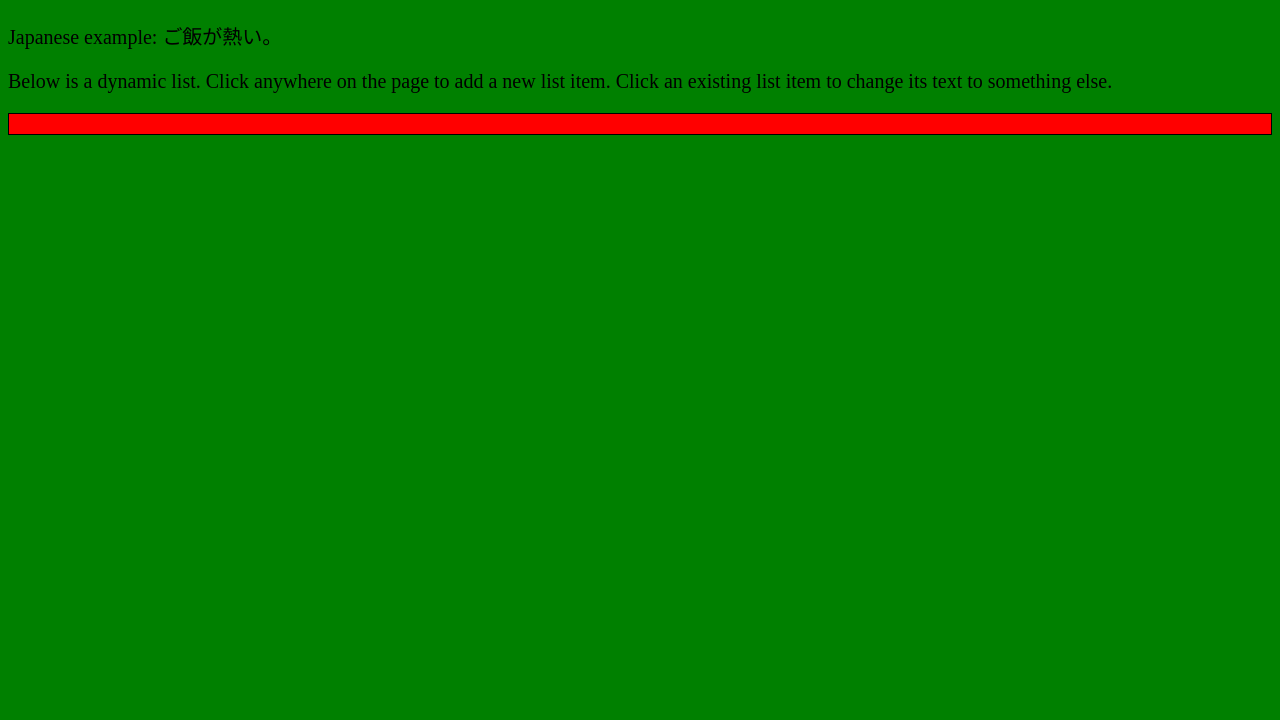
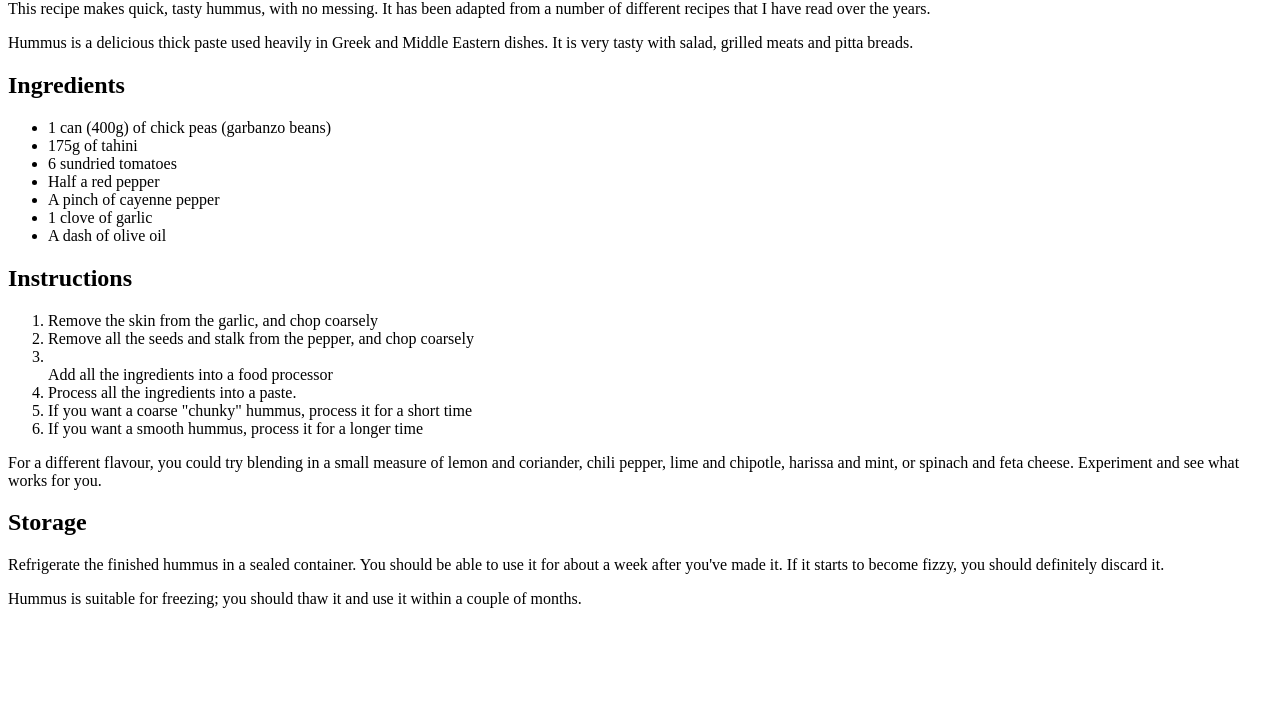
Before and after one commit to sagarvirani/test-website, a plain HTML site: page index.html in a window 1280 px wide. Shown: the part 80-800 px from the top of the page. Drawn offline with Linux system fonts and the light colour scheme.

Commit message:
Heading and Lists in HTML.

```diff
--- a/index.html
+++ b/index.html
@@ -1,24 +1,57 @@
 <!DOCTYPE html>
-<html lang="en-US">
+<html lang="en-us">
   <head>
     <meta charset="utf-8">
     <meta name="viewport" content="width=device-width">
-    <title>Meta examples</title>
-
-    <meta name="author" content="Chris Mills">
-    <meta name="description" content="This is an example page to demonstrate usage of metadata on web pages.">
-
-    <meta property="og:image" content="https://developer.cdn.mozilla.net/static/img/opengraph-logo.dc4e08e2f6af.png">
-    <meta property="og:description" content="This is an example page to demonstrate usage of metadata on web pages.">
-    <meta property="og:title" content="Metadata; The HTML &lt;head&gt;, on MDN">
-
-    <link rel="Shortcut Icon" href="favicon.ico" type="image/x-icon">
-    <script src="script.js" defer></script>
-    <link rel="stylesheet" href="style.css" />
+    <title>Quick hummus recipe</title>
   </head>
   <body>
-    <h1>Meta examples</h1>
+    <h1>
+      Quick hummus recipe
+    </h1>
+    <p>
+      This recipe makes quick, tasty hummus, with no messing. It has been adapted from a number of different recipes that I have read over the years.
+    </p>
+    <p>
+      Hummus is a delicious thick paste used heavily in Greek and Middle Eastern dishes. It is very tasty with salad, grilled meats and pitta breads.
+    </p>
+    <h2>
+      Ingredients
+    </h2>
+    <ul>
+      <li>1 can (400g) of chick peas (garbanzo beans)</li>
+      <li>175g of tahini</li>
+      <li>6 sundried tomatoes</li>
+      <li>Half a red pepper</li>
+      <li>A pinch of cayenne pepper</li>
+      <li>1 clove of garlic</li>
+      <li>A dash of olive oil</li>
+    </ul>
+    <h2>
+      Instructions
+    </h2>
+    <ol>
+      <li>Remove the skin from the garlic, and chop coarsely</li>
+      <li>Remove all the seeds and stalk from the pepper, and chop coarsely</li>      <li></li>Add all the ingredients into a food processor
+      <li>Process all the ingredients into a paste.</li>
+      <li>If you want a coarse "chunky" hummus, process it for a short time</li>
+      <li>If you want a smooth hummus, process it for a longer time</li>
+    </ol>
 
-    <p>Japanese example: ご飯が熱い。</p>
+
+    <p>
+      For a different flavour, you could try blending in a small measure of lemon and coriander, chili pepper, lime and chipotle, harissa and mint, or spinach and feta cheese. Experiment and see what works for you.
+    </p>
+    <h2>
+      Storage
+    </h2>
+    <p>
+      Refrigerate the finished hummus in a sealed container. You should be able to use it for about a week after you've made it. If it starts to become fizzy, you should definitely discard it.
+    </p>
+    <p>
+      Hummus is suitable for freezing; you should thaw it and use it within a couple of months.
+    </p>
+
+
   </body>
 </html>
```
